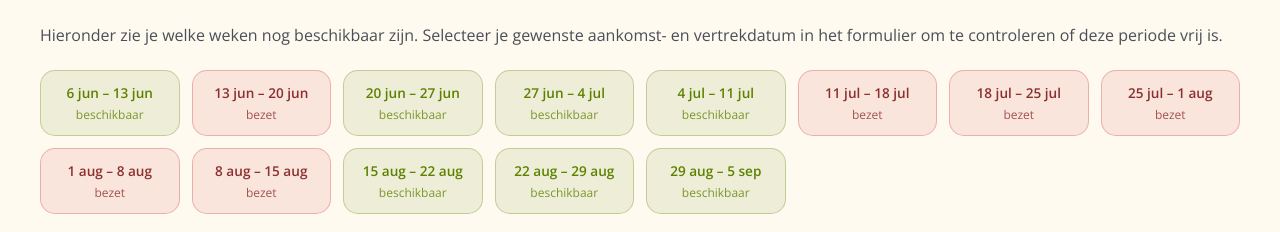
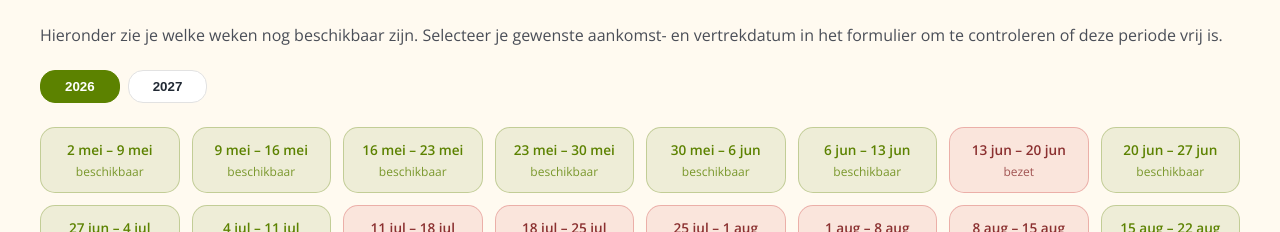
Before and after one commit to mvdam/huisje-227, a React (Create React App) app: page /reserveren in a window 1280 px wide. Shown: the part 720-952 px from the top of the page. Built offline with nearby package versions, Linux system fonts and the light colour scheme.

Commit message:
feat(reserveren): extend calendar May-Sep and add year tabs
- Season runs May through September (not including October)
- Year tabs allow switching between 2026 and 2027
- All weeks shown as Saturday-to-Saturday
- 2027 shows all weeks as available (no reservations yet)

```diff
--- a/src/pages/Reserveren.css
+++ b/src/pages/Reserveren.css
@@ -72,6 +72,33 @@
 .reserveren-availability-intro {
   color: var(--color-text-secondary);
   margin-bottom: 1.5rem;
+}
+
+.reserveren-year-tabs {
+  display: flex;
+  gap: 0.5rem;
+  margin-bottom: 1.5rem;
+}
+
+.reserveren-year-tab {
+  padding: 0.5rem 1.5rem;
+  border: 1px solid var(--color-border);
+  border-radius: 15px;
+  background: var(--color-bg-surface);
+  color: var(--color-text-primary);
+  font-weight: 600;
+  cursor: pointer;
+  transition: all 0.2s ease;
+}
+
+.reserveren-year-tab.active {
+  background: var(--color-primary);
+  color: var(--color-text-light);
+  border-color: var(--color-primary);
+}
+
+.reserveren-year-tab:hover:not(.active) {
+  background: var(--color-primary-10);
 }
 
 .reserveren-calendar {
--- a/src/pages/Reserveren.tsx
+++ b/src/pages/Reserveren.tsx
@@ -25,11 +25,11 @@ const MONTH_ABBR = [
   "dec",
 ];
 
-function getWeeks(): { start: Date; end: Date }[] {
+function getWeeks(year: number): { start: Date; end: Date }[] {
   const weeks: { start: Date; end: Date }[] = [];
-  let current = new Date(2026, 5, 1);
+  let current = new Date(year, 4, 1); // May 1
   while (current.getDay() !== 6) current.setDate(current.getDate() + 1);
-  const endDate = new Date(2026, 8, 1);
+  const endDate = new Date(year, 9, 1); // October 1 (not including)
   while (current < endDate) {
     const weekEnd = new Date(current);
     weekEnd.setDate(weekEnd.getDate() + 7);
@@ -72,6 +72,7 @@ export default function Reserveren() {
   const [kinderen, setKinderen] = useState(searchParams.get("kinderen") || "0");
   const [baby, setBaby] = useState(searchParams.get("baby") || "0");
   const [submitted, setSubmitted] = useState(false);
+  const [calendarYear, setCalendarYear] = useState(2026);
 
   const handleSubmit = (e: FormEvent) => {
     e.preventDefault();
@@ -115,8 +116,20 @@ export default function Reserveren() {
           gewenste aankomst- en vertrekdatum in het formulier om te controleren
           of deze periode vrij is.
         </p>
+        <div className="reserveren-year-tabs">
+          {[2026, 2027].map((year) => (
+            <button
+              key={year}
+              type="button"
+              className={`reserveren-year-tab${calendarYear === year ? " active" : ""}`}
+              onClick={() => setCalendarYear(year)}
+            >
+              {year}
+            </button>
+          ))}
+        </div>
         <div className="reserveren-calendar">
-          {getWeeks().map((week, i) => {
+          {getWeeks(calendarYear).map((week, i) => {
             const booked = isWeekBooked(week.start, week.end);
             return (
               <div
```
